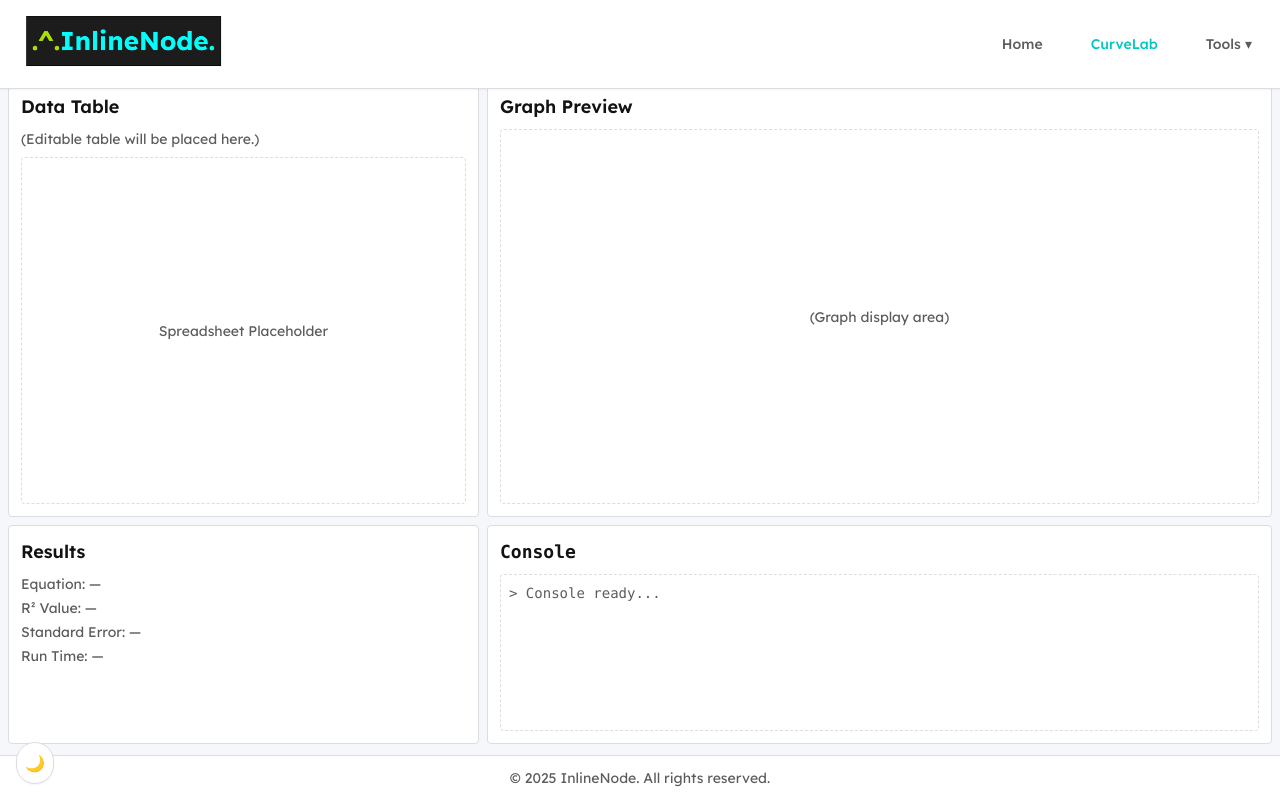
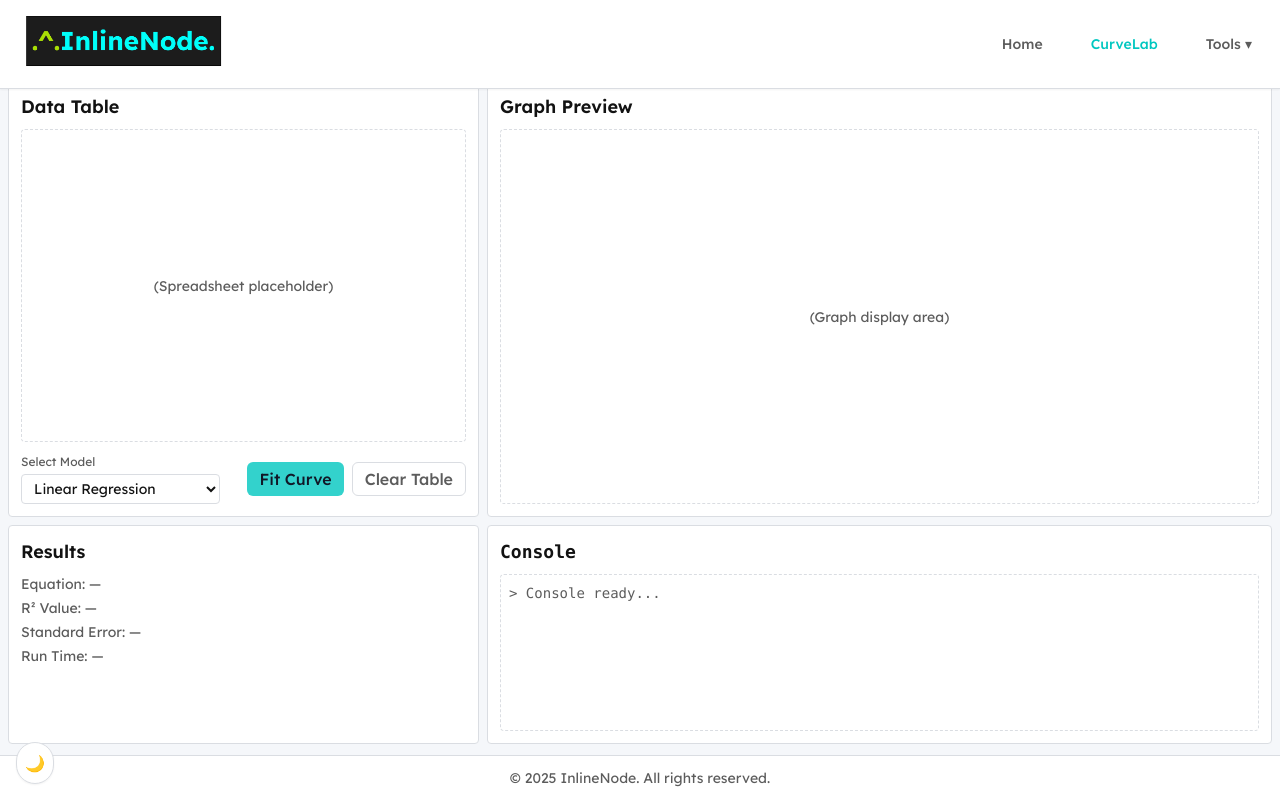
Before and after one commit to inline-node/inlinenode, a React (Vite) app: page /curvelab in a window 1280 px wide. Built offline with nearby package versions, Linux system fonts and the light colour scheme.

Commit message:
Update DataInput.jsx
layout update.

```diff
--- a/src/pages/curvelab/DataInput.jsx
+++ b/src/pages/curvelab/DataInput.jsx
@@ -1,12 +1,51 @@
 export default function DataInput() {
   return (
     <section className="p-3 h-full flex flex-col">
+      {/* Title */}
       <h2 className="text-lg font-semibold mb-2">Data Table</h2>
-      <p className="text-textDim dark:text-darkTextDim text-sm">
-        (Editable table will be placed here.)
-      </p>
-      <div className="flex-1 border border-dashed border-border dark:border-darkBorder rounded mt-2 flex items-center justify-center text-textDim dark:text-darkTextDim text-sm">
-        Spreadsheet Placeholder
+
+      {/* Placeholder table */}
+      <div className="flex-1 border border-dashed border-border dark:border-darkBorder rounded mb-3 flex items-center justify-center text-textDim dark:text-darkTextDim text-sm">
+        (Spreadsheet placeholder)
+      </div>
+
+      {/* Bottom controls area */}
+      <div className="flex items-center justify-between">
+        {/* Model selector */}
+        <div className="flex flex-col">
+          <label
+            htmlFor="modelSelect"
+            className="text-xs text-textDim dark:text-darkTextDim mb-1"
+          >
+            Select Model
+          </label>
+          <select
+            id="modelSelect"
+            className="px-2 py-1 rounded border border-border dark:border-darkBorder bg-surface dark:bg-darkSurface text-sm"
+          >
+            <option>Linear Regression</option>
+            <option>Polynomial Regression</option>
+            <option>Exponential Regression</option>
+            <option>Logarithmic Regression</option>
+            <option>Power Law</option>
+          </select>
+        </div>
+
+        {/* Action buttons */}
+        <div className="flex gap-2">
+          <button
+            disabled
+            className="px-3 py-1 rounded-md font-medium bg-accent/80 dark:bg-darkAccent/80 text-gray-900 dark:text-gray-100 cursor-not-allowed"
+          >
+            Fit Curve
+          </button>
+          <button
+            disabled
+            className="px-3 py-1 rounded-md font-medium border border-border dark:border-darkBorder text-textDim dark:text-darkTextDim cursor-not-allowed"
+          >
+            Clear Table
+          </button>
+        </div>
       </div>
     </section>
   );
```
